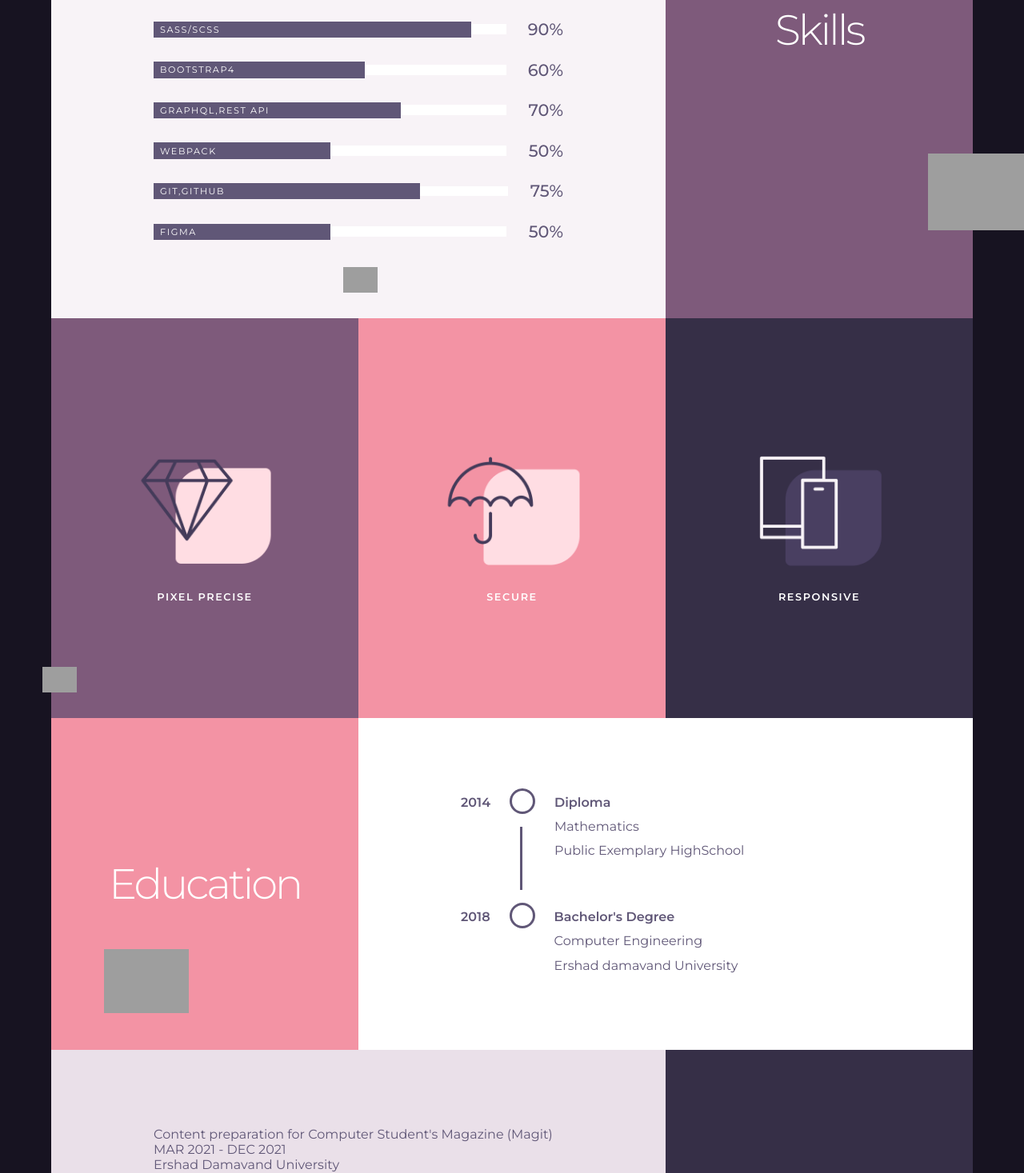
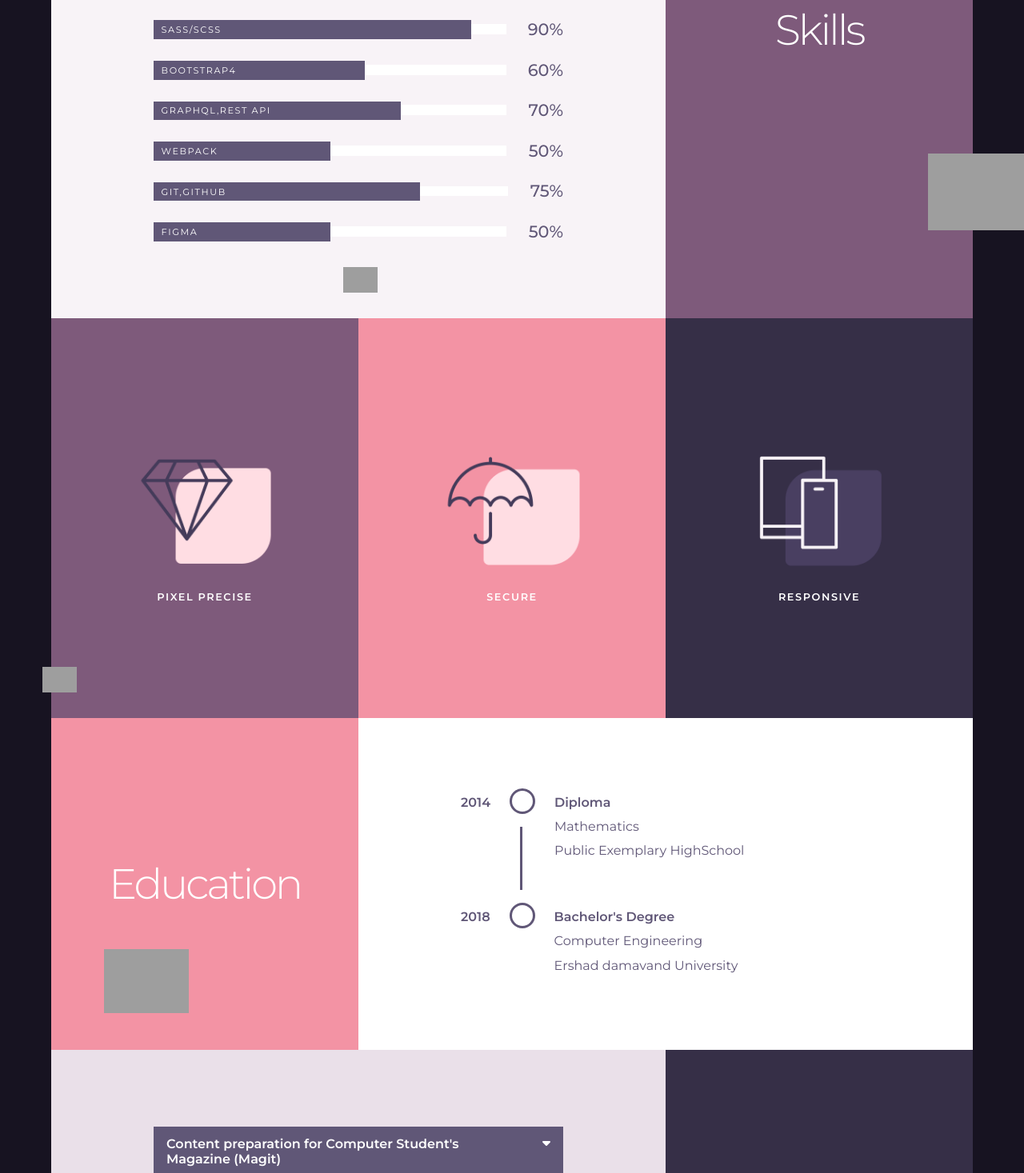
Before and after one commit to Helya-Moradi/Portfolio, a React app: page / in a window 1280 px wide. Shown: the part 2823-4290 px from the top of the page at 80% size. Built offline with nearby package versions, Linux system fonts and the light colour scheme; grey boxes are pictures that could not be loaded.

Commit message:
feat: add experienceItem component

```diff
--- a/package.json
+++ b/package.json
@@ -32,6 +32,9 @@
     "webpack-dev-server": "^5.0.4"
   },
   "dependencies": {
+    "@fortawesome/fontawesome-svg-core": "^6.5.2",
+    "@fortawesome/free-brands-svg-icons": "^6.5.2",
+    "@fortawesome/free-solid-svg-icons": "^6.5.2",
     "@fortawesome/react-fontawesome": "^0.2.0",
     "babel-plugin-module-resolver": "^5.0.0",
     "mini-css-extract-plugin": "^2.8.1",
--- a/src/index.tsx
+++ b/src/index.tsx
@@ -1,10 +1,6 @@
 import {createRoot} from "react-dom/client";
 import App from "./App";
 import './index.sass';
-import '@fortawesome/fontawesome-free/js/fontawesome';
-import '@fortawesome/fontawesome-free/js/solid';
-import '@fortawesome/fontawesome-free/js/regular';
-import '@fortawesome/fontawesome-free/js/brands';
 
 const root = createRoot(document.getElementById('root'));
 root.render(<App/>)
--- a/src/sections/main_content/components/experienceItem/index.sass
+++ b/src/sections/main_content/components/experienceItem/index.sass
@@ -1,10 +1,40 @@
+@import 'src/theme/colors'
+
 .experienceItem
-  i
-    width: 2rem
-    height: 2rem
-    background-color: red
-//  .title
-//
-//  .collapseWrapper
-//    .date
-//    .location
+  &.open
+    .titleContainer
+      .icon
+        transform: rotate(180deg)
+
+    .collapseWrapper
+      height: 6rem
+      opacity: 1
+      visibility: visible
+
+  .titleContainer
+    background-color: $purple6
+    color: $white
+    padding: .8rem 1rem
+    display: flex
+    justify-content: space-between
+    gap: 2rem
+
+    .title
+      font-weight: 600
+
+  .collapseWrapper
+    background-color: $white
+    height: 0
+    opacity: 0
+    visibility: hidden
+    transition: .3s
+    font-size: .9rem
+
+    .collapseContent
+      padding: 1.6rem
+      display: flex
+      flex-direction: column
+      gap: .7rem
+
+      .date
+        font-weight: 600
--- a/src/sections/main_content/components/experienceItem/index.tsx
+++ b/src/sections/main_content/components/experienceItem/index.tsx
@@ -1,7 +1,9 @@
 import style from './index.sass'
 import {useState} from "react";
 import cls from "src/utils/class_names";
-import { FontAwesomeIcon } from '@fortawesome/react-fontawesome'
+import {FontAwesomeIcon} from '@fortawesome/react-fontawesome';
+import {faCaretDown} from '@fortawesome/free-solid-svg-icons';
+
 interface ExperienceItemProps {
     data: {
         title: String;
@@ -13,15 +15,23 @@ interface ExperienceItemProps {
 function ExperienceItem({data}: ExperienceItemProps) {
     const [open, setOpen] = useState(false);
 
+    const openCollapeHandler = () => {
+        setOpen(prev => !prev)
+    }
+
     return (
-        <div className={style.experienceItem}>
-            <div className={style.title}>
-                {data.title}
-                {/*<FontAwesomeIcon icon="fa-solid fa-caret-down" />*/}
+        <div className={cls(style.experienceItem, open && style.open)}>
+            <div className={style.titleContainer} onClick={openCollapeHandler}>
+                <span className={style.title}>
+                  {data.title}
+                </span>
+                <FontAwesomeIcon icon={faCaretDown} className={style.icon}/>
             </div>
-            <div className={cls(style.collapseWrapper, open && style.open)}>
-                <span className={style.date}>{data.date}</span>
-                <div className={style.location}>{data.location}</div>
+            <div className={style.collapseWrapper}>
+                <div className={style.collapseContent}>
+                    <span className={style.date}>{data.date}</span>
+                    <div className={style.location}>{data.location}</div>
+                </div>
             </div>
         </div>
     );
--- a/src/sections/main_content/components/skill/index.sass
+++ b/src/sections/main_content/components/skill/index.sass
@@ -17,8 +17,8 @@
       color: $white
       display: block
       width: auto
-      padding: .2rem .5rem
-      margin-top: -.22rem
+      padding: .3rem .6rem
+      margin-top: -.3rem
       text-transform: uppercase
       letter-spacing: .1rem
       font-size: .7rem
--- a/src/sections/main_content/sections/Experience/index.sass
+++ b/src/sections/main_content/sections/Experience/index.sass
@@ -4,3 +4,6 @@
   .experience
     padding: 6rem 8rem
     color: $purple6
+    display: flex
+    flex-direction: column
+    gap: 1.5rem
```
Also changed, not shown: 1 other file (tests, documents, lock files or other folders).
